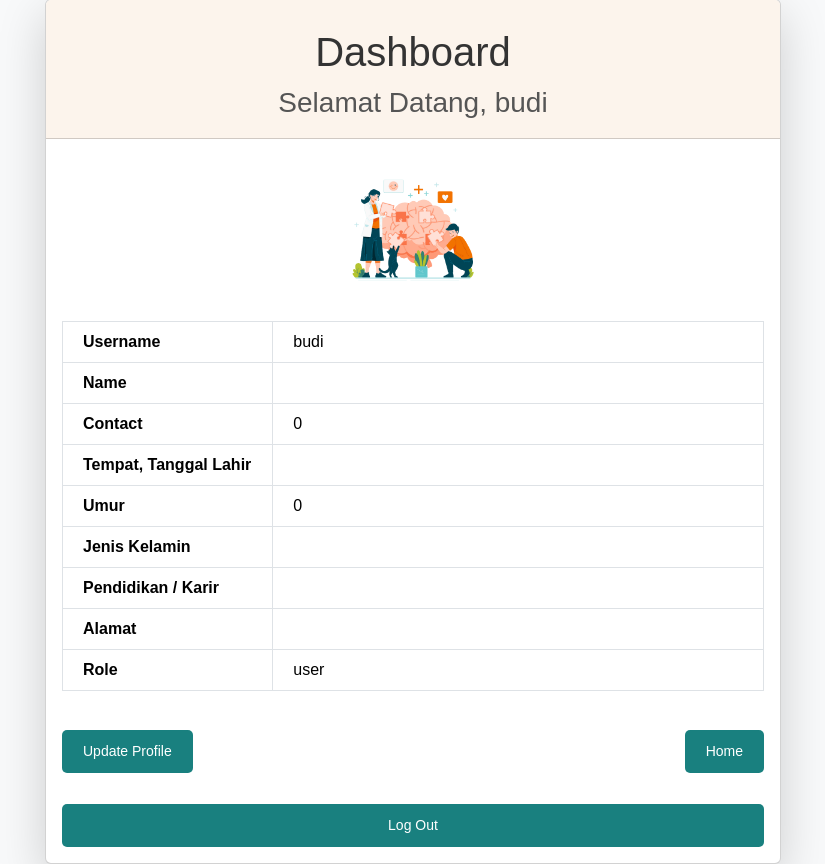
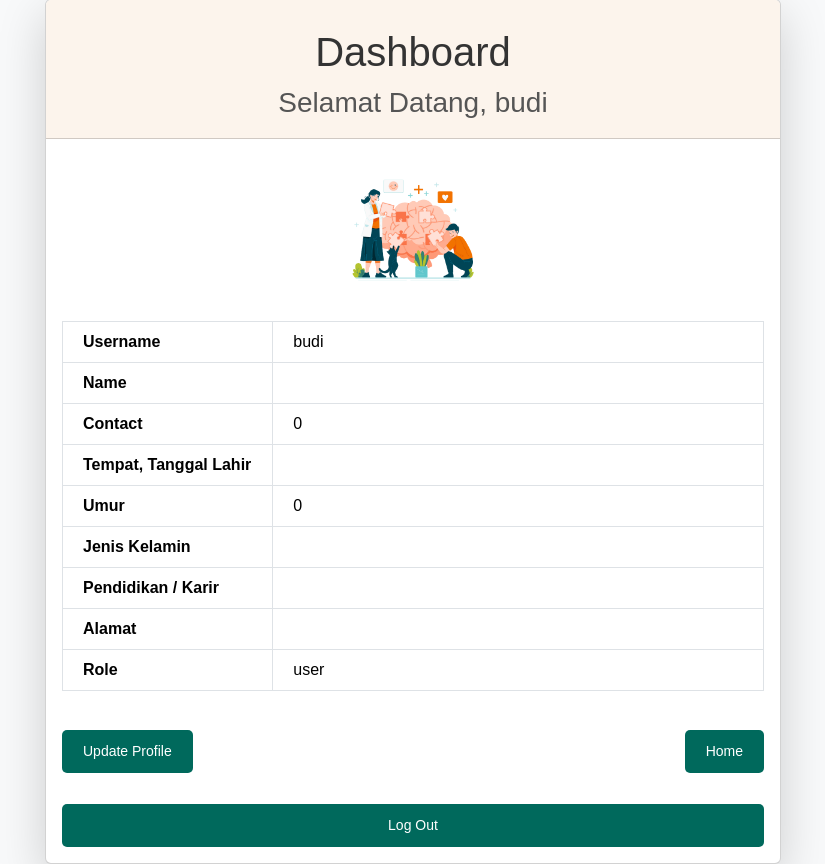
Before and after one commit to grantsam/ZjiwaCares1, a PHP site: page /dashboard.php in a window 1280 px wide. Shown: the part 49-913 px from the top of the page, without its empty margins (227-1052 px from the left). Run offline with PHP 8.4, Linux system fonts and the light colour scheme; a user stored in the database is signed in; data comes from the database, SQL or seed files in the repository.

Commit message:
Update dashboard.php

```diff
--- a/ZjiwaCare/dashboard.php
+++ b/ZjiwaCare/dashboard.php
@@ -88,11 +88,11 @@ if(isset($_POST['logout'])){
                             </tr>
                         </table>
                         <div class="d-flex justify-content-between mt-4">
-                            <a href="update_dashboard.php" class="btn" style="background-color: #19807F; color: white;">Update Profile</a>
-                            <a href="home.html" class="btn" style="background-color: #19807F; color: white;">Home</a>
+                            <a href="update_dashboard.php" class="btn" style="background-color: #00695C; color: white;">Update Profile</a>
+                            <a href="home.html" class="btn" style="background-color: #00695C; color: white;">Home</a>
                         </div>
                         <form action="dashboard.php" method="POST" class="mt-3">
-                            <button type="submit" name="logout" class="btn w-100" style="background-color: #19807F; color: white;">Log Out</button>
+                            <button type="submit" name="logout" class="btn w-100" style="background-color: #00695C; color: white;">Log Out</button>
                         </form>
                     </div>
                 </div>
```
